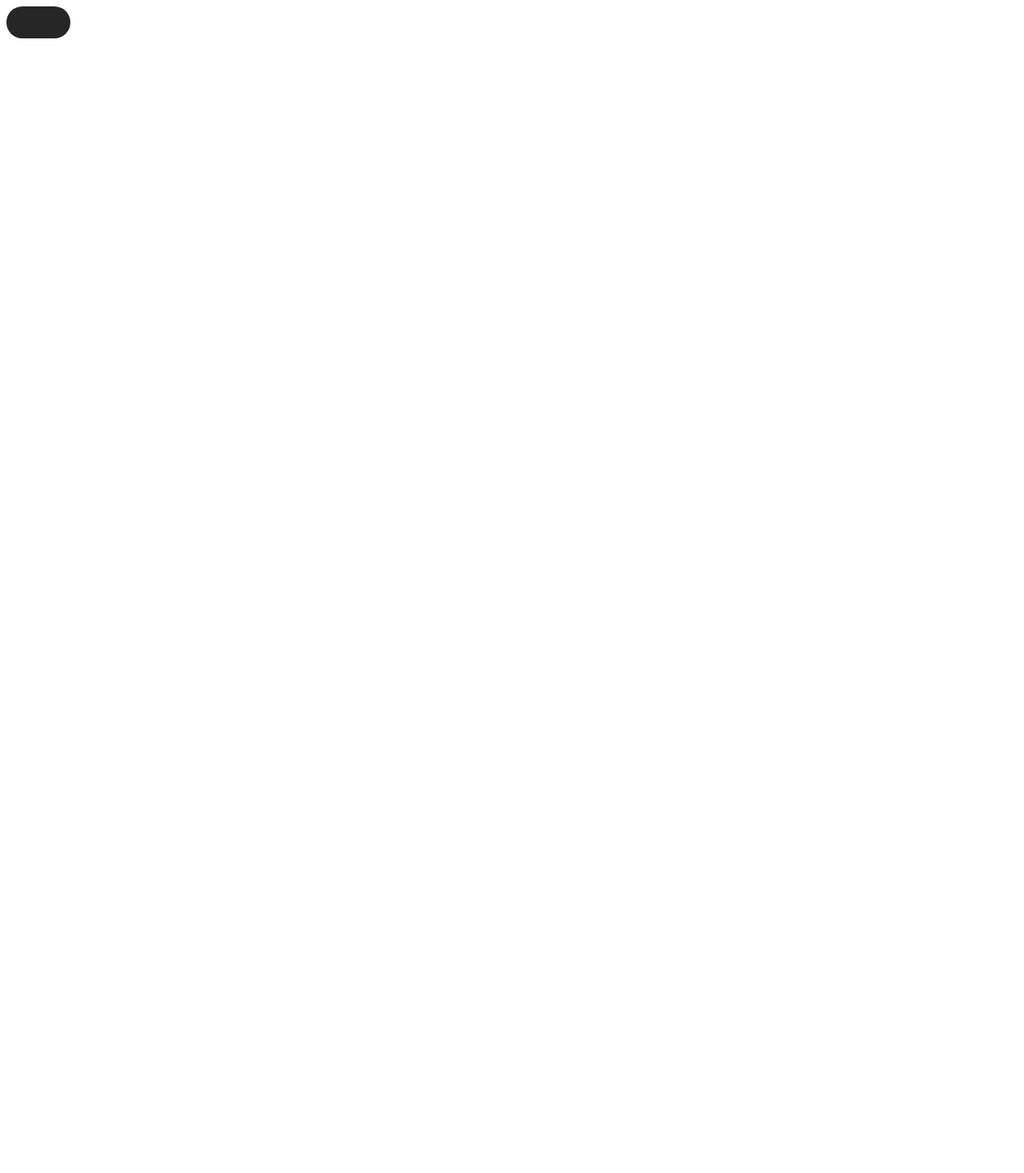
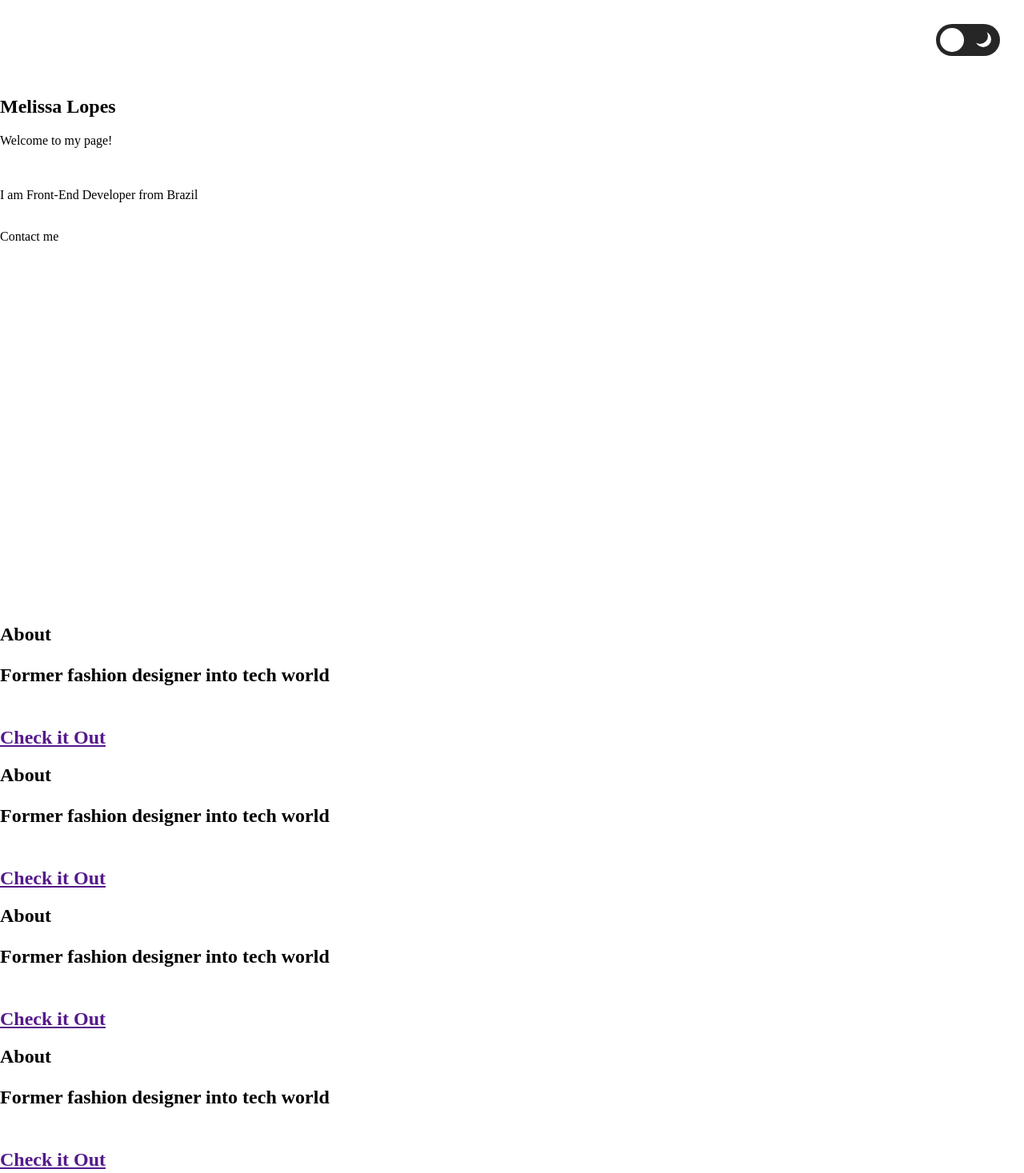
Before and after one commit to Melissalopesm/Estudos-YT, a plain HTML site: page Projeto 01/index.html in a window 1280 px wide. Shown: the whole page at 80% size. Before the commit the page ends 800 px from the top, so only its background shows below. Drawn offline with Linux system fonts and the light colour scheme.

Commit message:
continuar depois

```diff
--- a/Projeto 01/index.html
+++ b/Projeto 01/index.html
@@ -7,9 +7,48 @@
   <body>
     <header>
       <div class="switch">
-        <div class="flicker"</div>
+        <div class="flicker"></div>
+        <div class="moon"></div>
       </div>
     </header>
-  <script scr="scripts.js"></script>
+
+    <section class="main">
+      <div class="main-text">
+        <h1>Melissa Lopes</h1>
+        <p>Welcome to my page!</p>
+        <br>
+        <p>I am Front-End Developer from Brazil</p>
+        <br>
+        <a>Contact me</a>
+      </div>
+    </section>
+
+    <section class="dub-section">
+      <div class="square">
+        <h2>About<h2>
+        <p>Former fashion designer into tech world</p>
+        <br>
+        <a href="">Check it Out</a>
+      </div>
+      <div class="square">
+        <h2>About<h2>
+        <p>Former fashion designer into tech world</p>
+        <br>
+        <a href="">Check it Out</a>
+      </div>
+      <div class="square">
+        <h2>About<h2>
+        <p>Former fashion designer into tech world</p>
+        <br>
+        <a href="">Check it Out</a>
+      </div>
+      <div class="square">
+        <h2>About<h2>
+        <p>Former fashion designer into tech world</p>
+        <br>
+        <a href="">Check it Out</a>
+      </div>
+    </section>
+    <script src="scripts.js"></script>
   </body>
 </html>
--- a/Projeto 01/scripts.js
+++ b/Projeto 01/scripts.js
@@ -0,0 +1,5 @@
+const switchElement = document.querySelector('.switch')
+
+switchElement.addEventListener('click', () => {
+  document.body.classList.toggle('dark')
+})
--- a/Projeto 01/styles.css
+++ b/Projeto 01/styles.css
@@ -1,6 +1,64 @@
+body {
+  transition: 0.3s;
+  margin: 0;
+  padding: 0;
+}
+
+header{
+  display: flex;
+  justify-content: flex-end;
+  padding: 30px;
+}
+
 .switch {
   width: 80px;
   height: 40px;
   border-radius: 20px;
   background-color: rgb(39, 38, 38);
+  position: relative;
 }
+
+.flicker {
+  width:30px;
+  height: 30px;
+  border-radius: 15px;
+  background-color: rgb(255, 255, 255);
+  position: absolute;
+  top: 5px;
+  left: 5px;
+  transition: 0.3s;
+  box-shadow:
+  inset 4px 4px 4px rgb(255, 255, 255),
+  inset -4px -4px -4px rgb(195 193 198 / 90%);
+}
+
+.dark {
+  background-color: rgb(57, 57, 57);
+  transition: 0.3s;
+}
+
+.moon {
+  width: 20px;
+  height: 20px;
+  border-radius: 10px;
+  box-shadow: 4px 4px 0 0 rgb(255, 255, 255);
+  position: absolute;
+  top: 5px;
+  left: 45px;
+}
+
+.dark .flicker  {
+  transform: translateX(40px);
+}
+
+.dark > * {
+  color: #fff;
+}
+
+.main {
+  height: 80vh;
+}
+
+.main-text {
+  width: 50%;
+}
```
